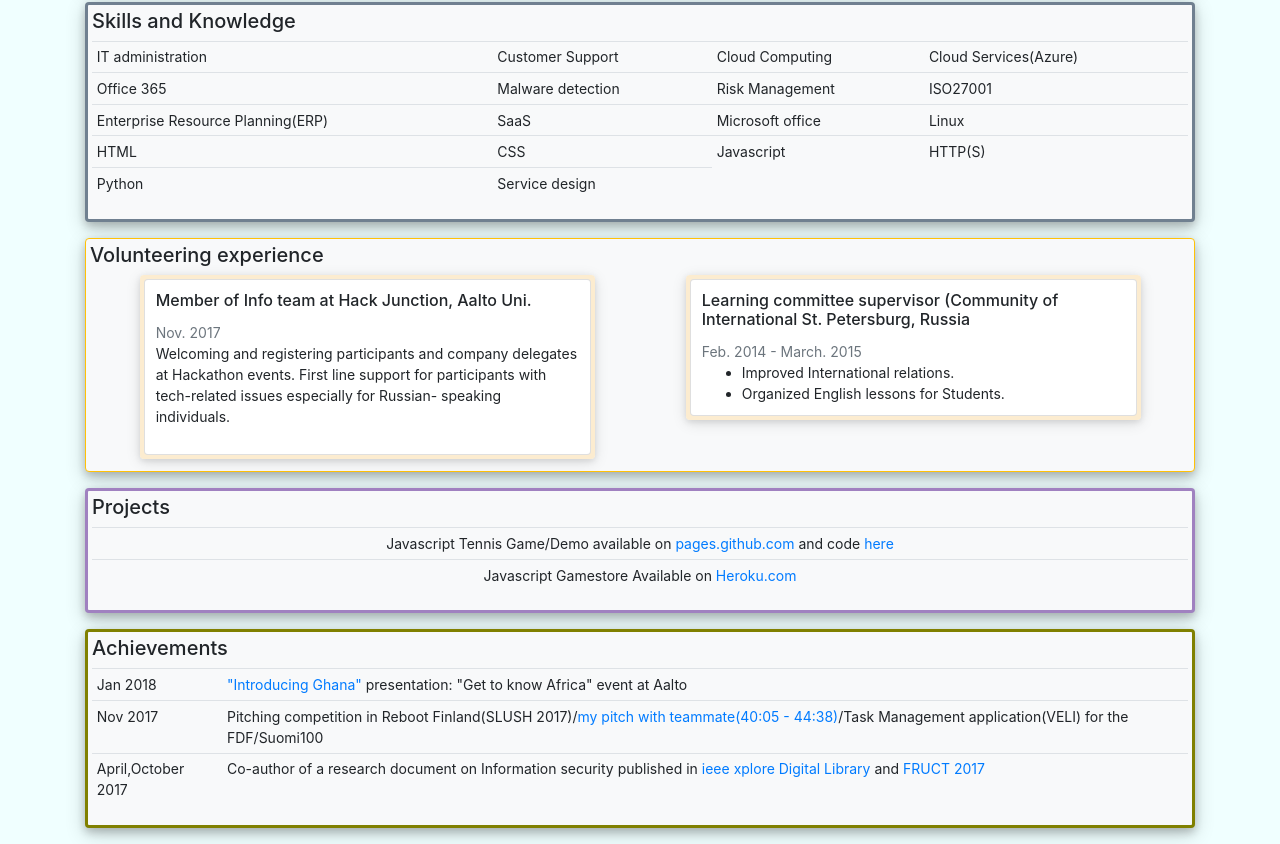
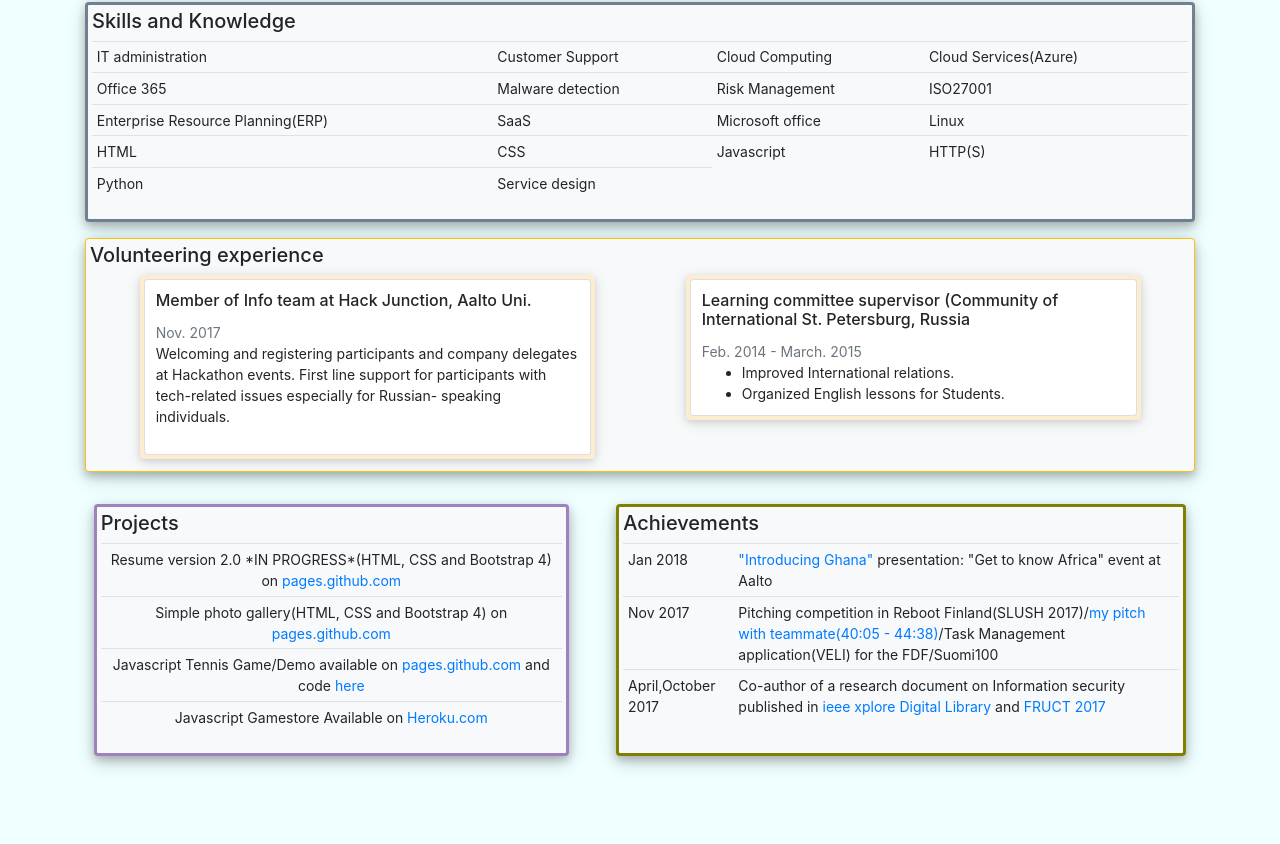
Before and after one commit to criscrispy/simple-resume, a plain HTML site: page index.html in a window 1280 px wide. Shown: the part 1652-2496 px from the top of the page. After the commit the page ends 2440 px from the top, so only its background shows below. Drawn offline with nearby package versions, Linux system fonts and the light colour scheme.

Commit message:
update projects and achievement section

```diff
--- a/index.html
+++ b/index.html
@@ -305,11 +305,19 @@
   </div>
 <!-- End of Volunteering experience section  -->
 
+<!-- Projeects and Achievements section -->
+<div class="row justify-content-around">
 <!-- Projects section -->
-<div class="bg-light projects p-1 my-3 rounded css-shadow-2">
+<div class="col-md-5 align-self-start bg-light projects p-1 my-3 rounded css-shadow-2">
   <h5>Projects</h5>
     <table class="table table-sm text-center">
       <tbody>
+        <tr>
+          <td>Resume version 2.0 *IN PROGRESS*(HTML, CSS and Bootstrap 4) on <a href="https://criscrispy.github.io/simple-resume-v2/">pages.github.com</a></td>
+        </tr>
+        <tr>
+          <td>Simple photo gallery(HTML, CSS and Bootstrap 4) on <a href="https://criscrispy.github.io/my-english-teaching-adventures-in-pictures/">pages.github.com</a></td>
+        </tr>
         <tr>
           <td>Javascript Tennis Game/Demo available on <a href="https://criscrispy.github.io/TENNIS-GAME-IN-JAVASCRIPT-AND-HTML/">pages.github.com</a> and code <a href="https://github.com/criscrispy/TENNIS-GAME-IN-JAVASCRIPT-AND-HTML">here</a></td>
         </tr>
@@ -319,11 +327,10 @@
       </tbody>
     </table>
   </div>
-</div>
 <!-- End of Projects section -->
 
 <!-- Achievements section -->
-<div class="bg-light achievements p-1 my-3 rounded css-shadow-2">
+<div class="col-md-6 bg-light achievements p-1 my-3 rounded css-shadow-2">
   <h5>Achievements</h5>
     <table class="table table-sm">
       <tbody>
```
